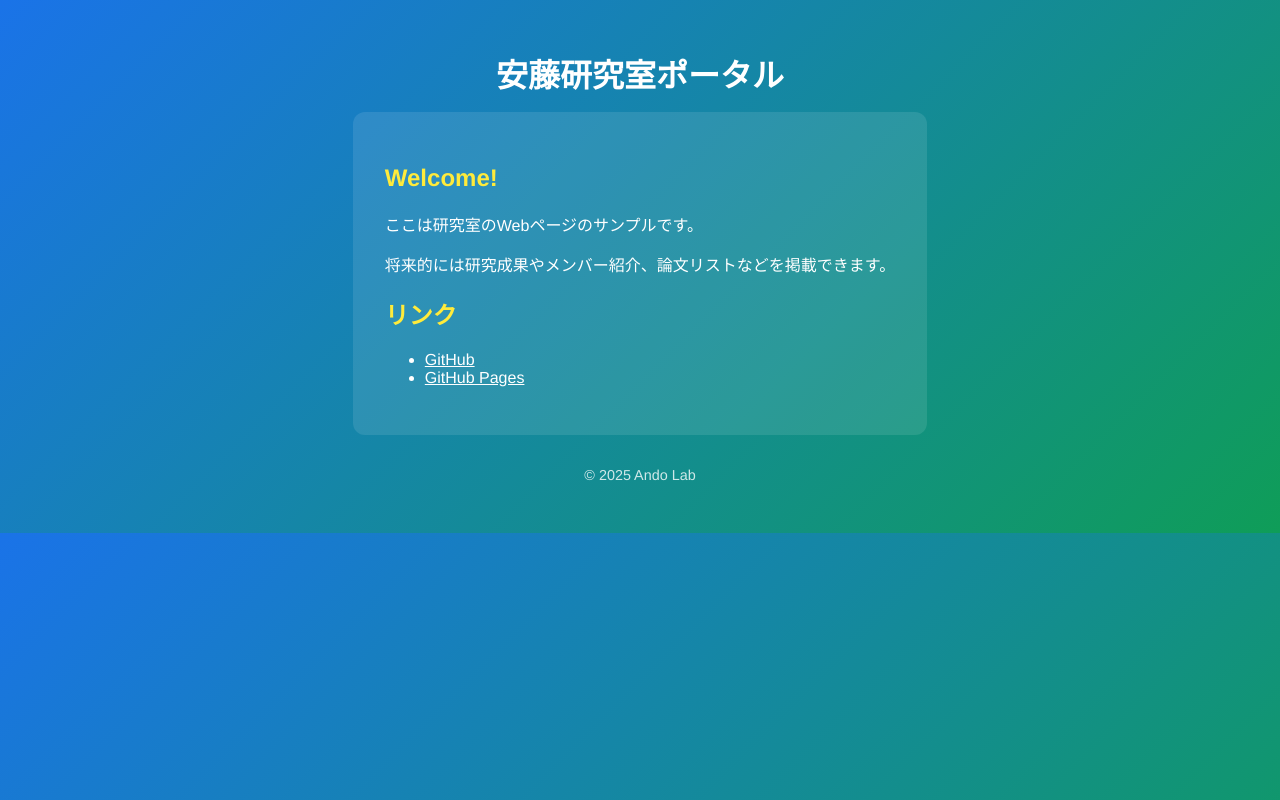
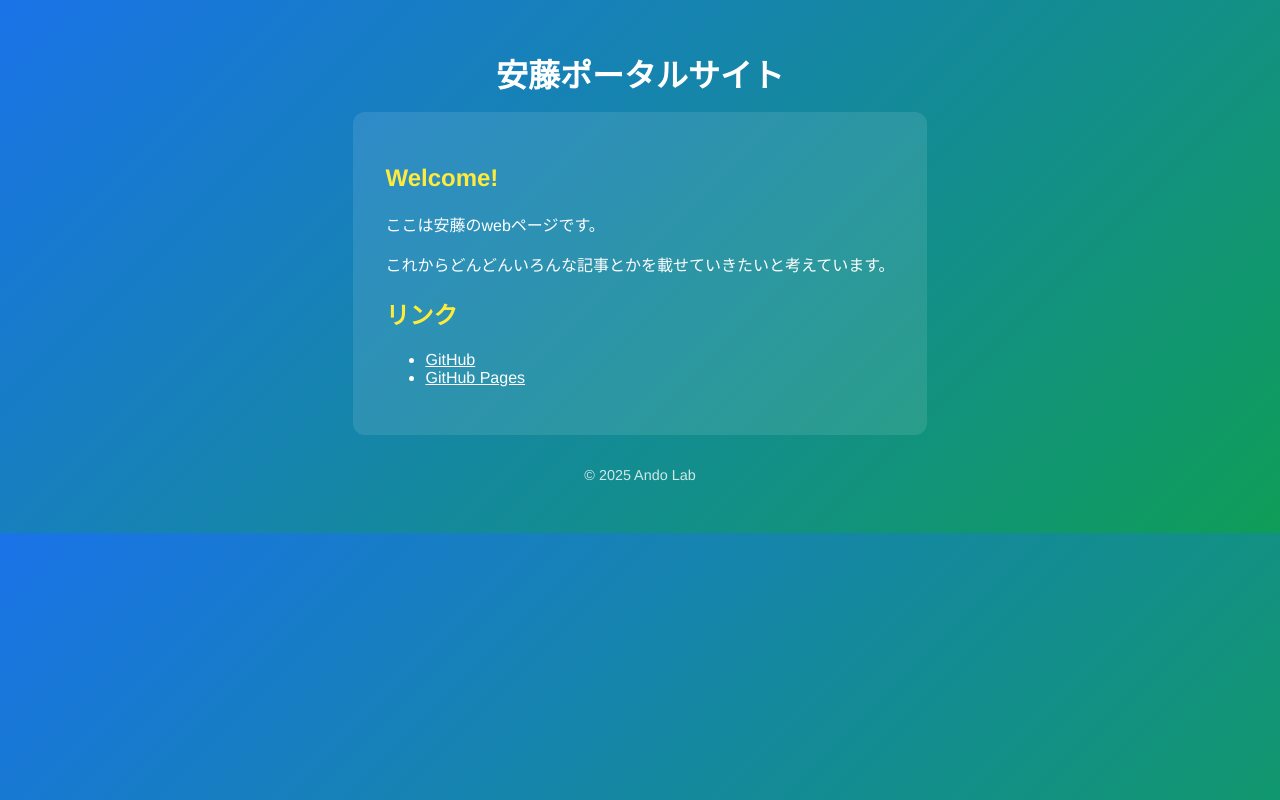
Before and after one commit to ando2800/web, a plain HTML site: page index.html in a window 1280 px wide. Drawn offline with Linux system fonts and the light colour scheme.

Commit message:
Change portal title and update introductory text
Updated the title and header text to reflect the new portal name. Modified introductory paragraphs for clarity.

```diff
--- a/index.html
+++ b/index.html
@@ -3,7 +3,7 @@
 <head>
   <meta charset="UTF-8" />
   <meta name="viewport" content="width=device-width, initial-scale=1.0" />
-  <title>安藤研究室ポータル</title>
+  <title>安藤ポータルサイト</title>
   <style>
     body {
       font-family: "Helvetica Neue", sans-serif;
@@ -41,11 +41,11 @@
   </style>
 </head>
 <body>
-  <header>安藤研究室ポータル</header>
+  <header>安藤ポータルサイト</header>
   <main>
     <h2>Welcome!</h2>
-    <p>ここは研究室のWebページのサンプルです。</p>
-    <p>将来的には研究成果やメンバー紹介、論文リストなどを掲載できます。</p>
+    <p>ここは安藤のwebページです。</p>
+    <p>これからどんどんいろんな記事とかを載せていきたいと考えています。</p>
     <h2>リンク</h2>
     <ul>
       <li><a href="https://github.com/">GitHub</a></li>
```
